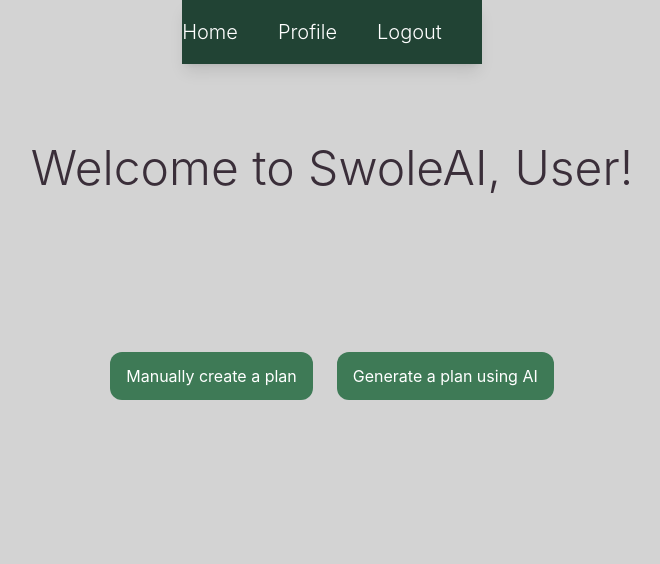
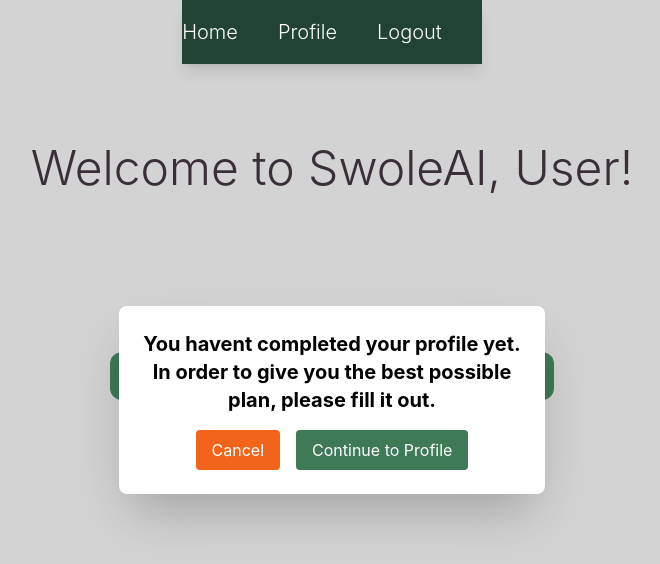
Before and after one commit to jbrijs/swole-ai, a React (Vite) app in the folder client/: page / in a window 1280 px wide. Both pictures are taken after a click on the button "Generate a plan using AI". Shown: the top 564 px of the page, without its empty margins (308-968 px from the left). Built offline with nearby package versions, Linux system fonts and the light colour scheme; no server answers.

Commit message:
created and hooked up profile modal

```diff
--- a/client/src/Home.jsx
+++ b/client/src/Home.jsx
@@ -7,6 +7,7 @@ import NavButtons from "./NavButtons";
 import ErrorMessage from "./ErrorMessage";
 import PuffLoader from "react-spinners/PuffLoader";
 import ProceedModal from "./ProceedModal";
+import ProfileModal from "./ProfileModal";
 
 function Home() {
   const [userName, setUserName] = useState("User");
@@ -21,6 +22,7 @@ function Home() {
   const [errorMessage, setErrorMessage] = useState(null);
   const [loading, setLoading] = useState(false);
   const [proceedPopUp, setProceedPopUp] = useState(false);
+  const [profilePopUp, setProfilePopUp] = useState(false);
   const navigate = useNavigate();
 
   async function getUserInfo() {
@@ -28,7 +30,7 @@ function Home() {
       credentials: "same-origin",
     });
     const body = await res.json();
-    console.log(body)
+    console.log(body);
     setUserName(body.name);
     setSex(body.sex);
     setAge(body.age);
@@ -71,6 +73,7 @@ function Home() {
 
   const handleGeneratePlan = () => {
     if (age === null || sex === null || goal === null || experience === null) {
+      setProfilePopUp(true)
     } else {
       setProceedPopUp(true);
     }
@@ -87,7 +90,6 @@ function Home() {
     });
     const body = await res.json();
     setLoading(false);
-    console.log(body);
     setUserPlan(body.plan);
     setNumWeeks(body.plan.weeks.length);
   }
@@ -251,6 +253,12 @@ function Home() {
             }}
           />
         )}
+        {profilePopUp && (
+          <ProfileModal
+            hidden={!profilePopUp}
+            onHide={() => setProfilePopUp(false)}
+          />
+        )}
       </div>
     </div>
   );
--- /dev/null
+++ b/client/src/ProfileModal.jsx
@@ -0,0 +1,36 @@
+import React from "react";
+import { useNavigate } from "react-router-dom";
+
+function ProfileModal({ hidden, onHide }) {
+  const navigate = useNavigate();
+  return (
+    <div
+      className={`absolute inset-0 flex items-center justify-center ${
+        hidden ? "hidden" : ""
+      }`}
+    >
+      <div className="w-1/3 h-auto shadow-2xl flex flex-col items-center p-6 bg-white rounded-lg">
+        <h1 className="mb-4 text-xl font-bold">
+          You havent completed your profile yet. In order to give you the best
+          possible plan, please fill it out.
+        </h1>
+        <div className="flex space-x-4">
+          <button
+            className="px-4 py-2 bg-accent text-white rounded"
+            onClick={() => onHide()}
+          >
+            Cancel
+          </button>
+          <button
+            className="px-4 py-2 bg-secondary text-white rounded"
+            onClick={() => navigate("/profile")}
+          >
+            Continue to Profile
+          </button>
+        </div>
+      </div>
+    </div>
+  );
+}
+
+export default ProfileModal;
```
